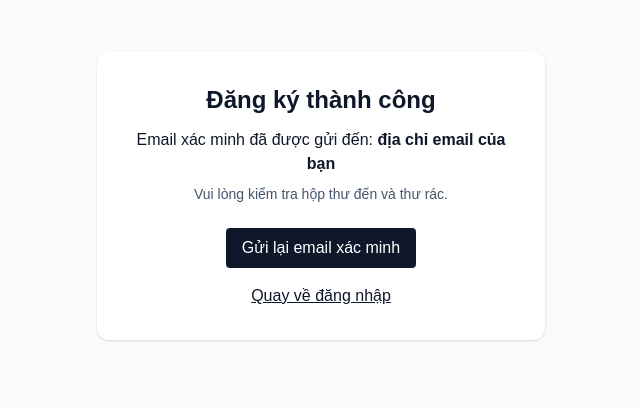
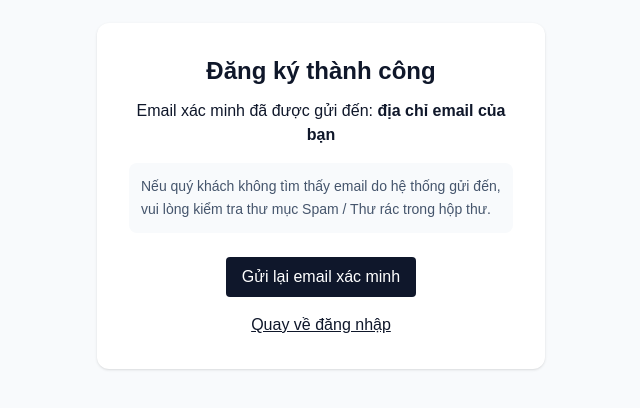
Before and after one commit to VuHoangMinhTu/quan-ly-tro, a React (Vite) app in the folder front-end/: page /verify-email-sent in a window 1280 px wide. Shown: the part 204-612 px from the top of the page, without its empty margins (319-959 px from the left). Built offline with nearby package versions, Linux system fonts and the light colour scheme; no server answers.

Commit message:
Add more notes

```diff
--- a/front-end/src/pages/auth/VerifyEmailSentPage.jsx
+++ b/front-end/src/pages/auth/VerifyEmailSentPage.jsx
@@ -1,4 +1,32 @@
 import { useMutation } from '@tanstack/react-query'
 import { Link, useLocation } from 'react-router-dom'
 import { resendVerification } from '../../api/authApi'
-export default function VerifyEmailSentPage(){const email=useLocation().state?.email;const mutation=useMutation({mutationFn:()=>resendVerification(email)});return <main className="flex min-h-screen items-center justify-center p-4"><section className="w-full max-w-md rounded-xl bg-white p-8 text-center shadow"><h1 className="text-2xl font-bold">Đăng ký thành công</h1><p className="mt-3">Email xác minh đã được gửi đến: <b>{email||'địa chỉ email của bạn'}</b></p><p className="mt-2 text-sm text-slate-600">Vui lòng kiểm tra hộp thư đến và thư rác.</p>{mutation.data&&<p className="mt-3 text-sm text-green-700">{mutation.data.data.message}</p>}<button disabled={!email||mutation.isPending} onClick={()=>mutation.mutate()} className="mt-6 rounded bg-slate-900 px-4 py-2 text-white">{mutation.isPending?'Đang gửi...':'Gửi lại email xác minh'}</button><p className="mt-4"><Link className="underline" to="/login">Quay về đăng nhập</Link></p></section></main>}
+export default function VerifyEmailSentPage() {
+  const email = useLocation().state?.email
+  const mutation = useMutation({ mutationFn: () => resendVerification(email) })
+
+  return (
+    <main className="flex min-h-screen items-center justify-center p-4">
+      <section className="w-full max-w-md rounded-xl bg-white p-8 text-center shadow">
+        <h1 className="text-2xl font-bold">Đăng ký thành công</h1>
+        <p className="mt-3">
+          Email xác minh đã được gửi đến: <b>{email || 'địa chỉ email của bạn'}</b>
+        </p>
+        <p className="mt-4 rounded-lg bg-slate-50 p-3 text-left text-sm leading-relaxed text-slate-600">
+          Nếu quý khách không tìm thấy email do hệ thống gửi đến, vui lòng kiểm tra thư mục Spam / Thư rác trong hộp thư.
+        </p>
+        {mutation.data && <p className="mt-3 text-sm text-green-700">{mutation.data.data.message}</p>}
+        <button
+          disabled={!email || mutation.isPending}
+          onClick={() => mutation.mutate()}
+          className="mt-6 rounded bg-slate-900 px-4 py-2 text-white"
+        >
+          {mutation.isPending ? 'Đang gửi...' : 'Gửi lại email xác minh'}
+        </button>
+        <p className="mt-4">
+          <Link className="underline" to="/login">Quay về đăng nhập</Link>
+        </p>
+      </section>
+    </main>
+  )
+}
```
